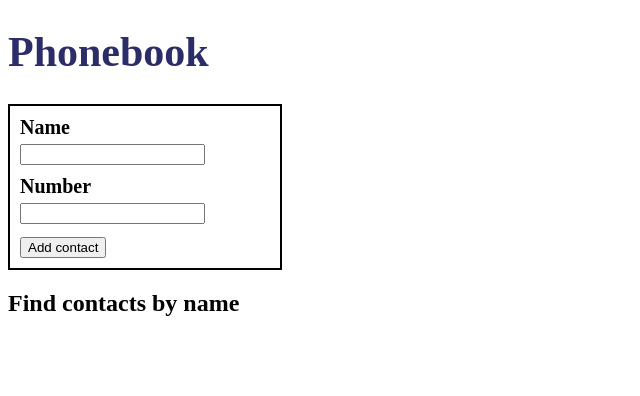
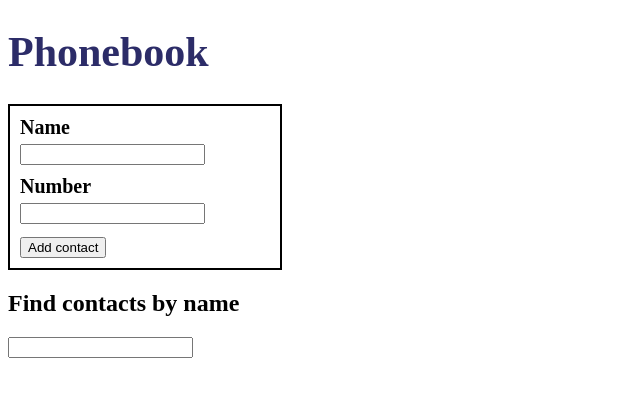
Before and after one commit to Gal4enock/goit-react-hw-06-phonebook, a React (Create React App) app: page / in a window 1280 px wide. Shown: the top 396 px of the page, without its empty margins (0-640 px from the left). Built offline with nearby package versions, Linux system fonts and the light colour scheme.

Commit message:
добавляет удаление

```diff
--- a/src/App/App.jsx
+++ b/src/App/App.jsx
@@ -1,5 +1,5 @@
 import { Component } from 'react';
-import { v4 as uuidv4 } from 'uuid';
+// import { v4 as uuidv4 } from 'uuid';
 import {CSSTransition} from 'react-transition-group';
 
 import Contacts from '../Contacts/Contacts';
@@ -84,6 +84,7 @@ class App extends Component {
         <h1 className={Style.fontColor}>Phonebook</h1>
         <ContactForm />
         <h2>Find contacts by name</h2>
+        <Filter />
         <Contacts />
         {/*
         <Filter value={filter} toFilter={this.handleChange} />
--- a/src/FilterContacts/FilterContacts.jsx
+++ b/src/FilterContacts/FilterContacts.jsx
@@ -1,14 +1,28 @@
 import React from 'react';
 import PropTypes from 'prop-types';
+import { connect } from "react-redux";
+import contactsActions from '../redux/contacts/contactsActions.js';
 
-export default function Filter({value, toFilter}) {
-  return (
+const Filter = ({ value, toFilter }) =>  (
     <div>
-      <input type="text" name="filter" value={value} onChange={toFilter}/>
+    <input
+      type="text"
+      name="filter"
+      value={value}
+      onChange={e => toFilter(e.target.value)} />
     </div>
   )
-}
+
 Filter.propTypes = {
   value: PropTypes.string.isRequired,
   toFilter: PropTypes.func,
 }
+
+const mapStateToProps = state => ({
+  value: state.contacts.filter
+})
+
+const mapDispatchToProps = {
+  toFilter: contactsActions.handleFilter,
+}
+export default connect(mapStateToProps, mapDispatchToProps)(Filter)
```
Also changed, not shown: 1 other file (tests, documents, lock files or other folders).
